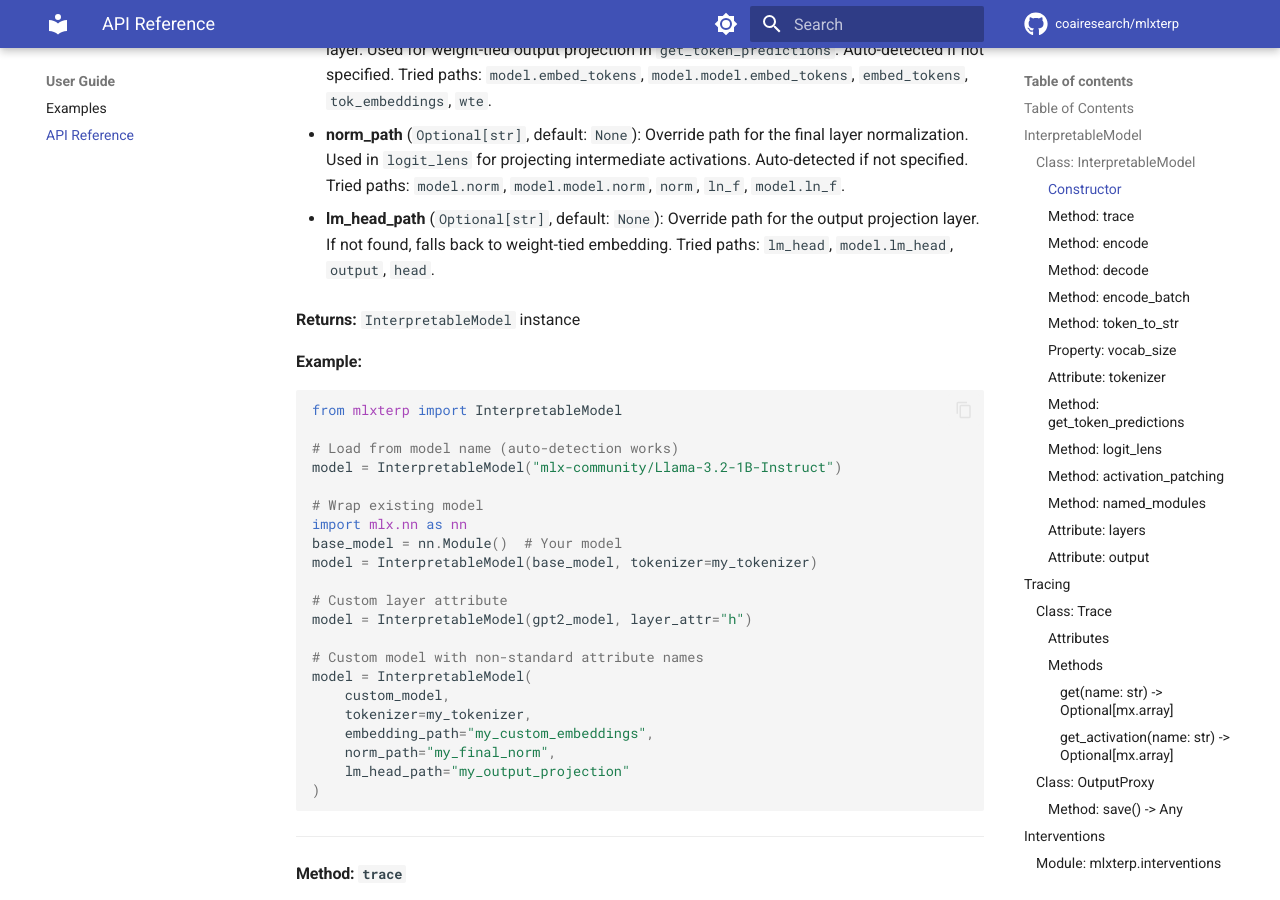
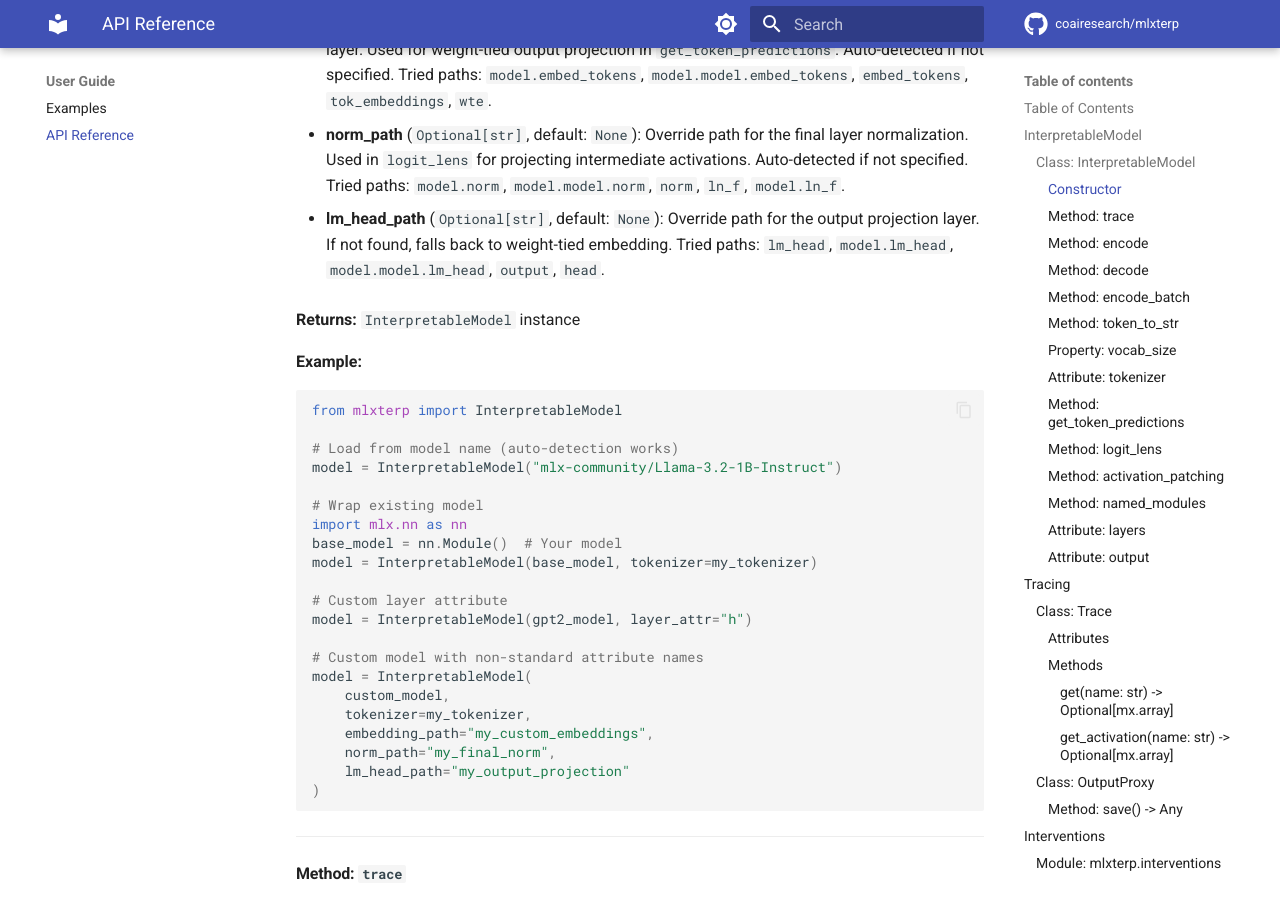
Before and after one commit to coairesearch/mlxterp, an MkDocs documentation site: the page built from docs/API.md, in a window 1280 px wide and 900 px high, scrolled down 1290 px. Built offline with MkDocs 1.6.1 and Material for MkDocs 9.7.7, drawn with Linux system fonts in a browser that asks for light colours; comment, search, counter and statistics services are not loaded.

Commit message:
Finished

```diff
--- a/docs/API.md
+++ b/docs/API.md
@@ -48,7 +48,7 @@
 
 - **norm_path** (`Optional[str]`, default: `None`): Override path for the final layer normalization. Used in `logit_lens` for projecting intermediate activations. Auto-detected if not specified. Tried paths: `model.norm`, `model.model.norm`, `norm`, `ln_f`, `model.ln_f`.
 
-- **lm_head_path** (`Optional[str]`, default: `None`): Override path for the output projection layer. If not found, falls back to weight-tied embedding. Tried paths: `lm_head`, `model.lm_head`, `output`, `head`.
+- **lm_head_path** (`Optional[str]`, default: `None`): Override path for the output projection layer. If not found, falls back to weight-tied embedding. Tried paths: `lm_head`, `model.lm_head`, `model.model.lm_head`, `output`, `head`.
 
 **Returns:** `InterpretableModel` instance
 
@@ -1189,7 +1189,7 @@
 |-----------|-----------------|
 | Embedding | `model.embed_tokens`, `model.model.embed_tokens`, `embed_tokens`, `tok_embeddings`, `wte` |
 | Final Norm | `model.norm`, `model.model.norm`, `norm`, `ln_f`, `model.ln_f` |
-| LM Head | `lm_head`, `model.lm_head`, `output`, `head` (falls back to embedding if not found) |
+| LM Head | `lm_head`, `model.lm_head`, `model.model.lm_head`, `output`, `head` (falls back to embedding if not found) |
 
 **Example:**
 
```
Also changed, not shown: 1 other file.
